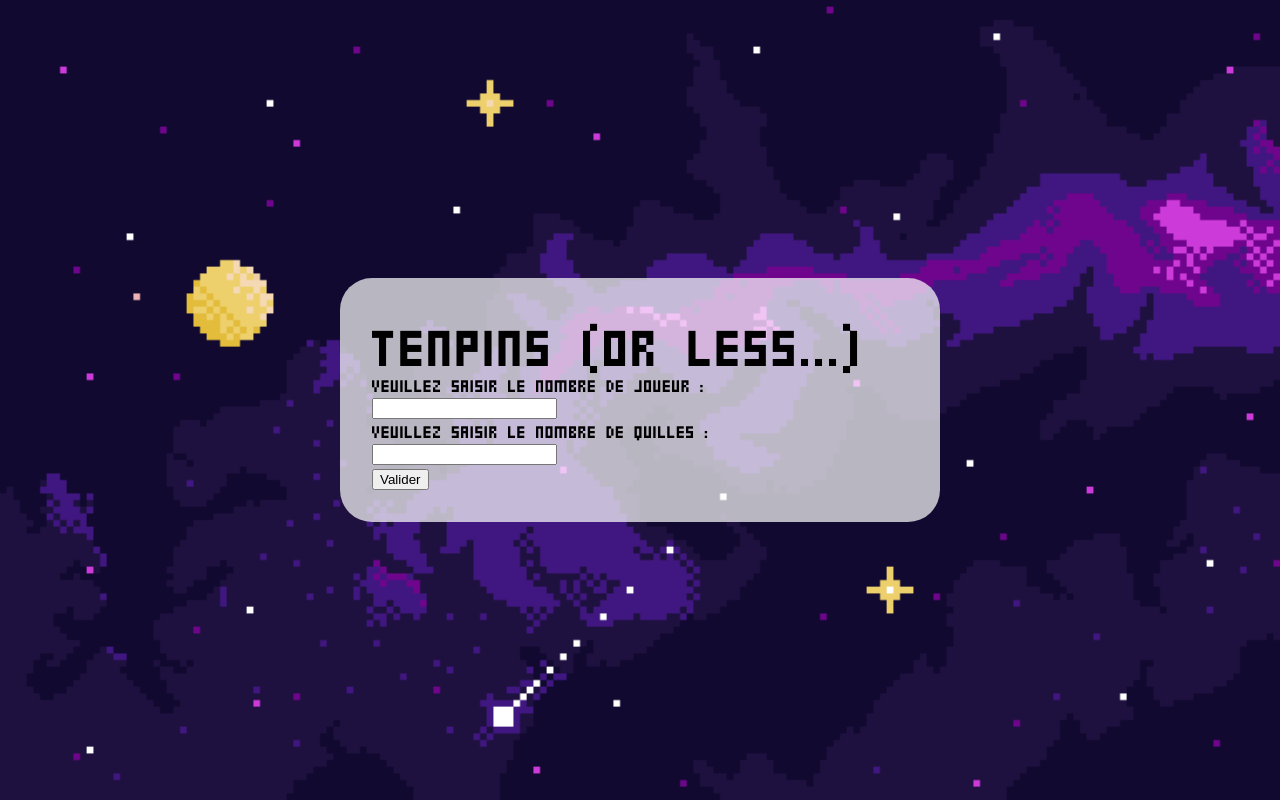
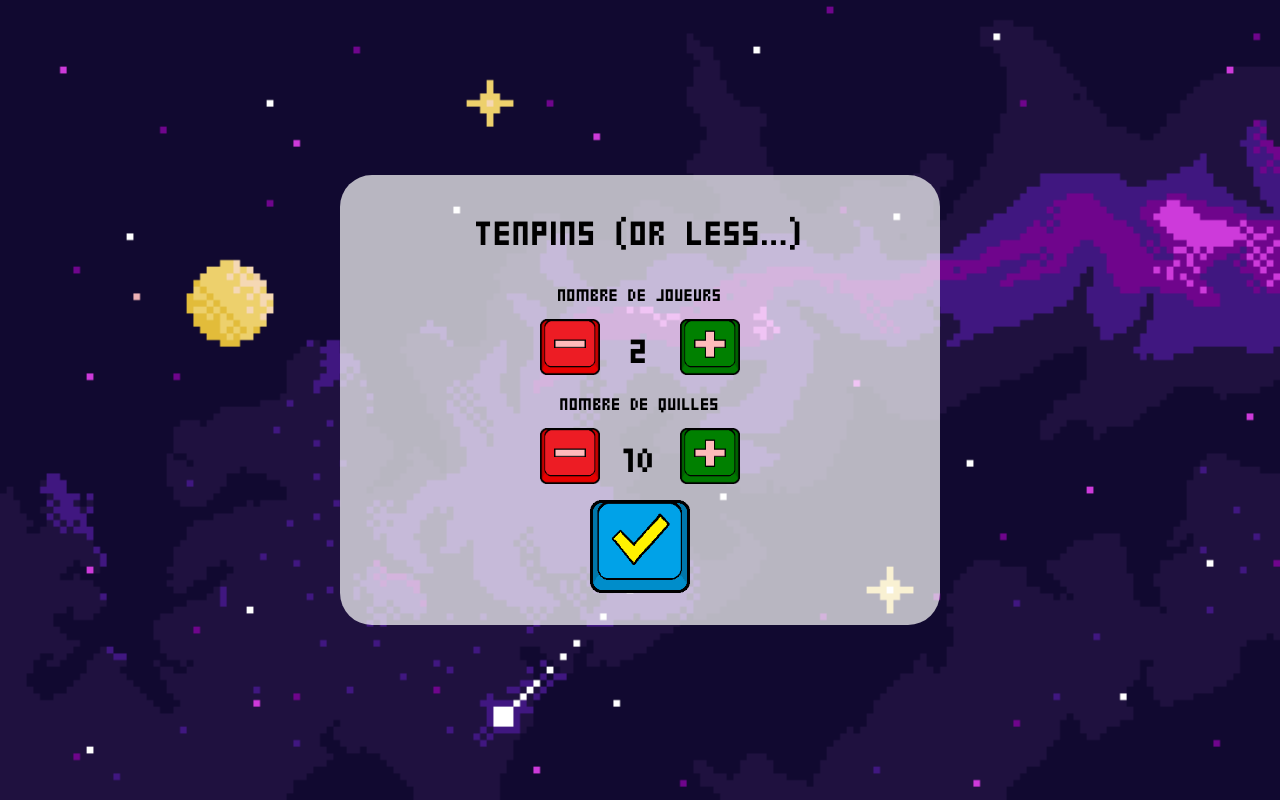
Before and after one commit to Bowls-Ltd/BowlingApp, a website built with webpack: page src/index.html in a window 1280 px wide. Built offline with nearby package versions, Linux system fonts and the light colour scheme.

Commit message:
New config form (#49)
* Refactor the ConfigFormView to use the new NumberSelector

The NumberSelector component creates a simple selector that displays a
number and two buttons, one for incrementing the other for decrementing
It simplified a lot the ConfigFormView and will also be used in the
RollInputView

```diff
--- a/src/ConfigFormView.ts
+++ b/src/ConfigFormView.ts
@@ -1,63 +1,62 @@
+import {NumberSelector} from "./NumberSelector"
 import {title} from "./Title"
 
 class ConfigFormView {
     private title: HTMLElement
     private configDiv: HTMLElement
-    private nbPlayersTitle: HTMLElement
-    private inputNbPlayers: HTMLInputElement
-    private nbPinsTitle: HTMLElement
-    private inputNbPins: HTMLInputElement
+
+    private playerNumberSelector: NumberSelector
+    private pinNumberSelector: NumberSelector
+
+    private buttonValidateDiv: HTMLElement
+    private buttonValidateUp: HTMLImageElement
+    private buttonValidateDown: HTMLImageElement
+
     private buttonValidate: HTMLElement
     private p: HTMLElement
     private errorBox: HTMLElement
 
     constructor(rootElement : HTMLElement) {
-
-        this.configDiv = document.createElement('div')
-        this.configDiv.classList.add("pretty-container");
-        this.configDiv.classList.add("config-form-view-div");
-        this.configDiv.id = "config-form"
-
         this.title = document.createElement('div')
-        this.title.id = 'config-game-title'
+        this.title.id = 'game-title'
         this.title.classList.add('game-title')
         this.title.innerHTML = title
 
-        this.nbPlayersTitle = document.createElement('div')
-        this.nbPlayersTitle.classList.add("config-form-view-title");
-        this.nbPlayersTitle.innerHTML = "Veuillez saisir le nombre de joueur :"
-        this.nbPlayersTitle.id = "nb-players-title"
+        this.configDiv = document.createElement('div')
+        this.configDiv.classList.add("pretty-container")
+        this.configDiv.classList.add("config-form-view-div")
+        this.configDiv.id = "config-form"
 
-        this.inputNbPlayers = document.createElement('input')
-        this.inputNbPlayers.id = "nb-players-input"
+        this.buttonValidateDiv = document.createElement('div')
+        this.buttonValidateDiv.id = 'validate-div'
+        this.buttonValidateDiv.classList.add('config-form-view-div')
+        this.buttonValidateDiv.classList.add('centered-div')
 
-        this.nbPinsTitle = document.createElement('div')
-        this.nbPinsTitle.classList.add("config-form-view-title");
-        this.nbPinsTitle.innerHTML = "Veuillez saisir le nombre de quilles :"
-        this.nbPinsTitle.id = "nb-pins-title"
+        this.buttonValidateUp = document.createElement('img')
+        this.buttonValidateUp.classList.add('config-form-img-validate')
+        this.buttonValidateUp.classList.add('button-up')
+        this.buttonValidateUp.src = './images/button_validate_up.png'
 
-        this.inputNbPins = document.createElement('input')
-        this.inputNbPins.id = "nb-pins-input"
+        this.buttonValidateDown = document.createElement('img')
+        this.buttonValidateDown.classList.add('config-form-img-validate')
+        this.buttonValidateDown.classList.add('button-down')
+        this.buttonValidateDown.src = './images/button_validate_down.png'
 
-        this.p = document.createElement('div')
-        this.buttonValidate = document.createElement('button')
-        this.buttonValidate.id = "validate-button"
-        this.buttonValidate.innerHTML = "Valider"
+        this.buttonValidateDiv.appendChild(this.buttonValidateUp)
+        this.buttonValidateDiv.appendChild(this.buttonValidateDown)
 
         this.errorBox = document.createElement('div')
-        this.errorBox.id = "config-error-box"
-        this.errorBox.style.background = "red"
-        this.errorBox.style.color = "white"
-        this.errorBox.style.visibility = "hidden"
+        this.errorBox.id = 'config-error-box'
+        this.errorBox.style.background = 'red'
+        this.errorBox.style.color = 'white'
+        this.errorBox.style.visibility = 'hidden'
 
-        this.p.appendChild(this.buttonValidate)
         this.configDiv.appendChild(this.title)
-        this.configDiv.appendChild(this.nbPlayersTitle)
-        this.configDiv.appendChild(this.inputNbPlayers)
-        this.configDiv.appendChild(this.nbPinsTitle)
-        this.configDiv.appendChild(this.inputNbPins)
-        this.configDiv.appendChild(this.p)
+        this.playerNumberSelector = new NumberSelector(this.configDiv, 'Nombre de joueurs', 2, 1)
+        this.pinNumberSelector = new NumberSelector(this.configDiv, 'Nombre de quilles', 10, 1, 10)
+        this.configDiv.appendChild(this.buttonValidateDiv)
         this.configDiv.appendChild(this.errorBox)
+
         rootElement.appendChild(this.configDiv)
     }
 
@@ -66,8 +65,9 @@ class ConfigFormView {
     }
 
     public attachGameCreationCallback(callback: GameCreationCallback) : void {
-        this.buttonValidate.addEventListener("click", () => {
-            callback(this, parseInt(this.inputNbPlayers.value), parseInt(this.inputNbPins.value))
+        this.buttonValidateDiv.addEventListener("click", () => {
+            callback(this, this.playerNumberSelector.getSelectedValue(),
+                     this.pinNumberSelector.getSelectedValue())
         })
     }
 
--- a/src/Game.ts
+++ b/src/Game.ts
@@ -31,6 +31,10 @@ class Game {
 
     public startPlaying() {
         this.players[0].play();
+    }
+
+    public getPins(): number {
+        return this.nbPins;
     }
 
     public getPlayers(): Array<Player> {
--- a/src/GameView.ts
+++ b/src/GameView.ts
@@ -1,7 +1,7 @@
 import {Game} from './Game'
 import {title} from './Title'
+import {Player} from './Player'
 import {PlayerView} from './PlayerView'
-import {Player} from './Player'
 import {RollInputView} from './RollInputView'
 
 class GameView {
@@ -33,7 +33,7 @@ class GameView {
         this.currentPlayer.id = 'current-player'
         this.currentPlayer.innerHTML = "C'est à " + game.getCurrentPlayer().getName() + ' de jouer :'
         this.inputDiv.appendChild(this.currentPlayer)
-        this.rollInput = new RollInputView(this.inputDiv, game.getPlayers().length)
+        this.rollInput = new RollInputView(this.inputDiv, game.getPins())
 
         this.playerDiv = document.createElement('div')
         this.playerDiv.id = 'player-div'
--- /dev/null
+++ b/src/NumberSelector.ts
@@ -0,0 +1,112 @@
+class NumberSelector {
+    private mainDiv: HTMLElement
+    private titleDiv: HTMLElement
+    private selectorDiv: HTMLElement
+    private buttonPlusDiv: HTMLElement
+    private imgButtonPlusUp: HTMLImageElement
+    private imgButtonPlusDown: HTMLImageElement
+    private numberDiv: HTMLElement
+    private buttonMinusDiv: HTMLElement
+    private imgButtonMinusUp: HTMLImageElement
+    private imgButtonMinusDown: HTMLImageElement
+    private errorBox: HTMLElement
+
+    private currentValue: number
+    private upperBound: number
+    private lowerBound: number
+
+    constructor(rootElement: HTMLElement, title: string,
+                defaultValue: number, lowerBound: number, upperBound: number = 10) {
+        this.currentValue = defaultValue
+        this.lowerBound = lowerBound
+        this.upperBound = upperBound
+
+        this.mainDiv = document.createElement('div')
+
+        this.titleDiv = document.createElement('div')
+        this.titleDiv.classList.add('number-selector-title')
+        this.titleDiv.innerHTML = title
+
+        this.selectorDiv = document.createElement('div')
+        this.selectorDiv.classList.add('number-selector-div')
+
+        this.buttonPlusDiv = document.createElement('div')
+
+        this.imgButtonPlusUp = document.createElement('img')
+        this.imgButtonPlusUp.classList.add('number-selector-img')
+        this.imgButtonPlusUp.classList.add('button-up')
+        this.imgButtonPlusUp.src = './images/button_plus_up.png'
+
+        this.imgButtonPlusDown = document.createElement('img')
+        this.imgButtonPlusDown.classList.add('number-selector-img')
+        this.imgButtonPlusDown.classList.add('button-down')
+        this.imgButtonPlusDown.src = './images/button_plus_down.png'
+
+
+        this.numberDiv = document.createElement('div')
+        this.numberDiv.classList.add('number-selector-number')
+        this.numberDiv.innerHTML = this.currentValue.toString()
+
+        this.buttonMinusDiv = document.createElement('div')
+
+        this.imgButtonMinusUp = document.createElement('img')
+        this.imgButtonMinusUp.classList.add('number-selector-img')
+        this.imgButtonMinusUp.classList.add('button-up')
+        this.imgButtonMinusUp.src = './images/button_minus_up.png'
+
+        this.imgButtonMinusDown = document.createElement('img')
+        this.imgButtonMinusDown.classList.add('number-selector-img')
+        this.imgButtonMinusDown.classList.add('button-down')
+        this.imgButtonMinusDown.src = './images/button_minus_down.png'
+
+        this.errorBox = document.createElement('div')
+        this.errorBox.style.background = 'red'
+        this.errorBox.style.color = 'white'
+        this.errorBox.style.visibility = 'hidden'
+
+        this.buttonMinusDiv.appendChild(this.imgButtonMinusUp)
+        this.buttonMinusDiv.appendChild(this.imgButtonMinusDown)
+        this.buttonPlusDiv.appendChild(this.imgButtonPlusUp)
+        this.buttonPlusDiv.appendChild(this.imgButtonPlusDown)
+
+        this.selectorDiv.appendChild(this.buttonMinusDiv)
+        this.selectorDiv.appendChild(this.numberDiv)
+        this.selectorDiv.appendChild(this.buttonPlusDiv)
+
+        this.mainDiv.appendChild(this.titleDiv)
+        this.mainDiv.appendChild(this.selectorDiv)
+        this.mainDiv.appendChild(this.errorBox)
+
+        rootElement.appendChild(this.mainDiv)
+
+        this.buttonPlusDiv.addEventListener('click', () => { this.incrementValue(); })
+        this.buttonMinusDiv.addEventListener('click', () => { this.decrementValue() })
+    }
+
+    public incrementValue(): void {
+        if (this.currentValue < this.upperBound)
+        {
+            this.currentValue++
+            this.numberDiv.innerHTML = this.currentValue.toString()
+        }
+    }
+
+    public decrementValue(): void {
+        if (this.lowerBound < this.currentValue)
+        {
+            this.currentValue--
+            this.numberDiv.innerHTML = this.currentValue.toString()
+        }
+    }
+
+    public getSelectedValue(): number {
+        return this.currentValue
+    }
+
+    public printError(errorMsg: string) : void {
+        this.errorBox.innerHTML = errorMsg
+        this.errorBox.style.visibility = 'visible'
+    }
+}
+
+export {NumberSelector}
--- a/src/style.css
+++ b/src/style.css
@@ -52,15 +52,106 @@ body {
 }
 
 .game-title {
-    font-size: var(--size3);
+    font-size: var(--size2);
+    margin-bottom: var(--size2);
+}
+
+.button-up {
+    display: inherit;
+}
+
+.button-down{
+    display: none;
+}
+
+.button-up:active {
+    display: none;
+}
+
+.button-up:active + .button-down {
+    display: inherit;
+}
+
+.button-up {
+    display: inherit;
+}
+
+.button-down{
+    display: none;
+}
+
+.button-up:active {
+    display: none;
+}
+
+.button-up:active + .button-down {
+    display: inherit;
+}
+
+/* NumberSelector */
+
+.number-selector-title {
+    font-size: var(--size1);
+}
+
+.number-selector-number {
+    margin-left: var(--size1);
+    margin-right: var(--size1);
+    font-size: var(--size2);
+    width: var(--size3);
+}
+
+.number-selector-div {
+    display: flex;
+    flex-direction: row;
+    align-items: center;
+    justify-content: center;
+    margin-top: var(--size1);
+    margin-bottom: var(--size1);
+}
+
+.config-form-number {
+    margin-left: var(--size1);
+    margin-right: var(--size1);
+    font-size: var(--size2);
+}
+
+.config-form-img-validate {
+    width: 100px;
+}
+
+.config-form-img-minus {
+    width: 60px;
+}
+
+.config-form-img-plus {
+    width: 60px;
+}
+
+.config-form-div {
+    display: flex;
+    flex-direction: row;
+    align-items: center;
+    justify-content: center;
+    margin-top: var(--size1);
+    margin-bottom: var(--size1);
+}
+
+.number-selector-img {
+    width: 60px;
 }
 
 /* CONFIG FORM VIEW */
 
-.config-form-view-div {
+.config-form-img-validate {
+    width: 100px;
 }
 
-.config-form-view-title {
+.config-form-view-div {
+    display: flex;
+    flex-direction: column;
+    justify-content: center;
+    text-align: center;
 }
 
 /* GAME VIEW */
```
Also changed, not shown: test/ConfigFormView.spec.ts (+18 -25 lines). Lines whose indentation alone changed are shown as unchanged.
